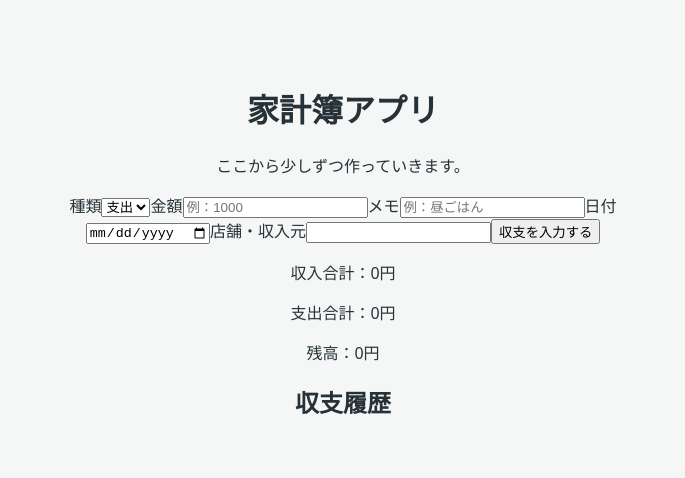
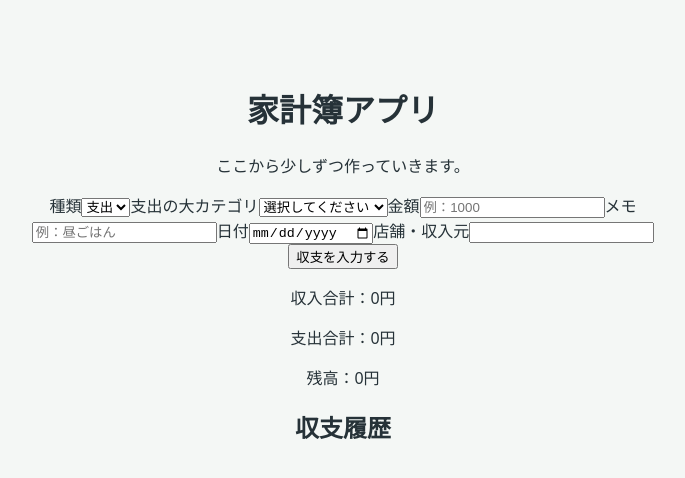
Before and after one commit to wasyun4/zubora-kakeibo-pwa, a React (Vite) app: page / in a window 1280 px wide. Shown: the top 478 px of the page, without its empty margins (297-982 px from the left). Built offline with nearby package versions, Linux system fonts and the light colour scheme.

Commit message:
feat: add dependent expense category selection

```diff
--- a/src/App.tsx
+++ b/src/App.tsx
@@ -18,12 +18,28 @@ function App() {
       category.parentId === null &&
       category.isActive,
   );
+
+  const expenseMajorCategories = initialCategories.filter(
+    (category) =>
+      category.type === "expense" &&
+      category.parentId === null &&
+      category.isActive,
+  );
+
   const [type, setType] = useState("expense");
   const [majorCategoryId, setMajorCategoryId] = useState("");
+  const [minorCategoryId, setMinorCategoryId] = useState("");
   const [amount, setAmount] = useState("");
   const [memo, setMemo] = useState("");
   const [date, setDate] = useState("");
   const [source, setSource] = useState("");
+
+  const expenseMinorCategories = initialCategories.filter(
+    (category) =>
+      category.type === "expense" &&
+      category.parentId === majorCategoryId &&
+      category.isActive,
+  );
 
   const [expenses, setExpenses] = useState<Transaction[]>(() => {
     const savedExpenses = localStorage.getItem("expenses");
@@ -91,6 +107,7 @@ function App() {
     setDate("");
     setSource("");
     setMajorCategoryId("");
+    setMinorCategoryId("");
   }
 
   function handleDeleteExpense(id: string) {
@@ -119,6 +136,7 @@ function App() {
           onChange={(event) => {
             setType(event.target.value);
             setMajorCategoryId("");
+            setMinorCategoryId("");
           }}
         >
           <option value="expense">支出</option>
@@ -132,9 +150,10 @@ function App() {
             収入カテゴリ
             <select
               value={majorCategoryId}
-              onChange={(event) =>
-                setMajorCategoryId(event.target.value)
-              }
+              onChange={(event) => {
+                setMajorCategoryId(event.target.value);
+                setMinorCategoryId("");
+              }}
             >
               <option value="">選択してください</option>
 
@@ -147,6 +166,47 @@ function App() {
           </label>
         )
       }
+
+      {type === "expense" && (
+        <label>
+          支出の大カテゴリ
+          <select
+            value={majorCategoryId}
+            onChange={(event) => {
+              setMajorCategoryId(event.target.value);
+              setMinorCategoryId("");
+            }}
+          >
+            <option value="">選択してください</option>
+
+            {expenseMajorCategories.map((category) => (
+              <option key={category.id} value={category.id}>
+                {category.name}
+              </option>
+            ))}
+          </select>
+        </label>
+      )}
+
+      {type === "expense" && majorCategoryId !== "" && (
+        <label>
+          支出の小カテゴリ
+          <select
+            value={minorCategoryId}
+            onChange={(event) =>
+              setMinorCategoryId(event.target.value)
+            }
+          >
+            <option value="">選択してください</option>
+
+            {expenseMinorCategories.map((category) => (
+              <option key={category.id} value={category.id}>
+                {category.name}
+              </option>
+            ))}
+          </select>
+        </label>
+      )}
 
       <label>
         金額
```
